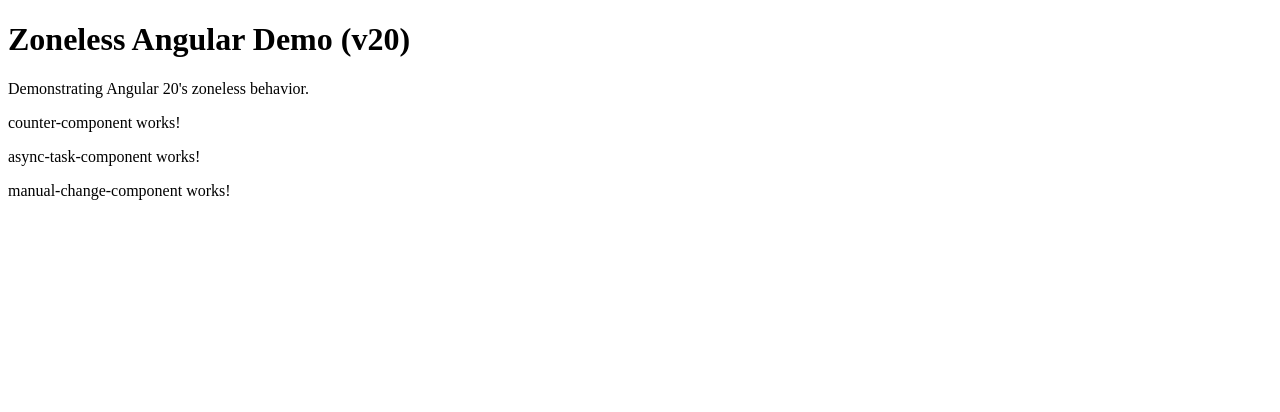
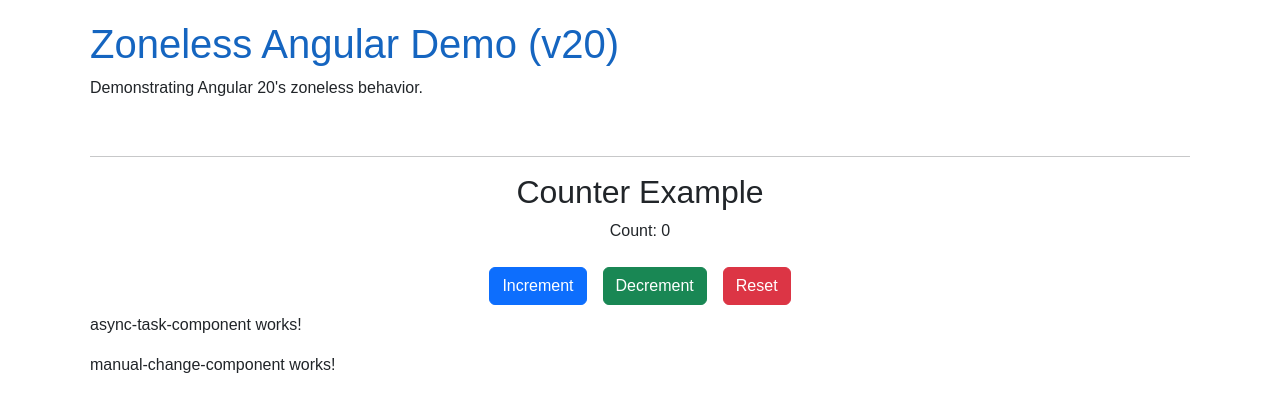
Before and after one commit to Zanna-dev/zoneless-angular, an Angular app: page / in a window 1280 px wide. Shown: the top 412 px of the page. Built offline with nearby package versions, Linux system fonts and the light colour scheme.

Commit message:
Create an Automatic UI Updates using Angular Signals

```diff
--- a/angular.json
+++ b/angular.json
@@ -27,6 +27,7 @@
               }
             ],
             "styles": [
+              "node_modules/bootstrap/dist/css/bootstrap.min.css",
               "src/styles.scss"
             ],
             "server": "src/main.server.ts",
--- a/package.json
+++ b/package.json
@@ -31,6 +31,7 @@
     "@angular/platform-server": "^20.3.0",
     "@angular/router": "^20.3.0",
     "@angular/ssr": "^20.3.6",
+    "bootstrap": "^5.3.8",
     "express": "^5.1.0",
     "rxjs": "~7.8.0",
     "tslib": "^2.3.0"
--- a/src/app/app.scss
+++ b/src/app/app.scss
@@ -0,0 +1,7 @@
+.container {
+  font-family: Arial, sans-serif;
+  padding: 20px;
+}
+h1 {
+  color: #1565c0;
+}
--- a/src/app/counter-component/counter-component.html
+++ b/src/app/counter-component/counter-component.html
@@ -1 +1,12 @@
-<p>counter-component works!</p>
+<br>
+<hr>
+<div align="center">
+    <h2>Counter Example</h2>
+    <p>Count: {{ count() }}</p>
+    <div >
+        <button (click)="increment()" class="m-2 btn btn-primary">Increment</button>
+        <button (click)="decrement()" class="m-2 btn btn-success">Decrement</button>
+        <button (click)="reset()" class="m-2 btn btn-danger">Reset</button>
+    </div>
+
+</div>
--- a/src/app/counter-component/counter-component.ts
+++ b/src/app/counter-component/counter-component.ts
@@ -1,4 +1,4 @@
-import { Component } from '@angular/core';
+import { Component, signal } from '@angular/core';
 
 @Component({
   selector: 'app-counter-component',
@@ -8,4 +8,19 @@ import { Component } from '@angular/core';
 })
 export class CounterComponent {
 
+  counter = 0; //Old way of doing it
+
+  count = signal(0); //Using Signals for Change Detection
+
+  increment() {
+    this.count.update(value => value + 1);
+  }
+
+  decrement() {
+    this.count.update(value => value - 1);
+  }
+
+  reset() {
+    this.count.set(0);
+  }
 }
```
Also changed, not shown: src/app/counter-component/counter-component.scss (+13 -0 lines), 1 other file (tests, documents, lock files or other folders).
